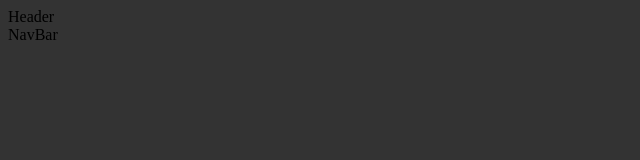
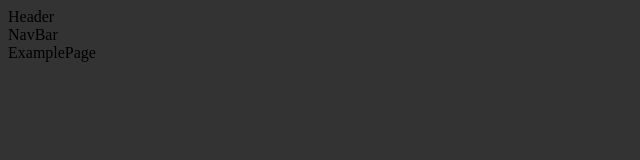
Before and after one commit to anthonyBosek/sampleProject, a React (Create React App) app in the folder client/: page /example in a window 1280 px wide. Before the commit this address had no page. Shown: the top 160 px of the page, without its empty margins (0-640 px from the left). Built offline with nearby package versions, Linux system fonts and the light colour scheme.

Commit message:
example view

```diff
--- a/client/src/App.js
+++ b/client/src/App.js
@@ -3,6 +3,7 @@ import Header from "./components/Header";
 import NavBar from "./components/NavBar";
 import HomePage from "./views/HomePage";
 import ContentPage from "./views/ContentPage";
+import ExamplePage from "./views/ExamplePage";
 
 const App = () => {
   return (
@@ -13,6 +14,7 @@ const App = () => {
         <Routes>
           <Route path="/" element={<HomePage />} />
           <Route path="/content" element={<ContentPage />} />
+          <Route path="/example" element={<ExamplePage />} />
         </Routes>
       </BrowserRouter>
     </div>
--- /dev/null
+++ b/client/src/views/ExamplePage.jsx
@@ -0,0 +1,5 @@
+const ExamplePage = () => {
+  return <div>ExamplePage</div>;
+};
+
+export default ExamplePage;
```
